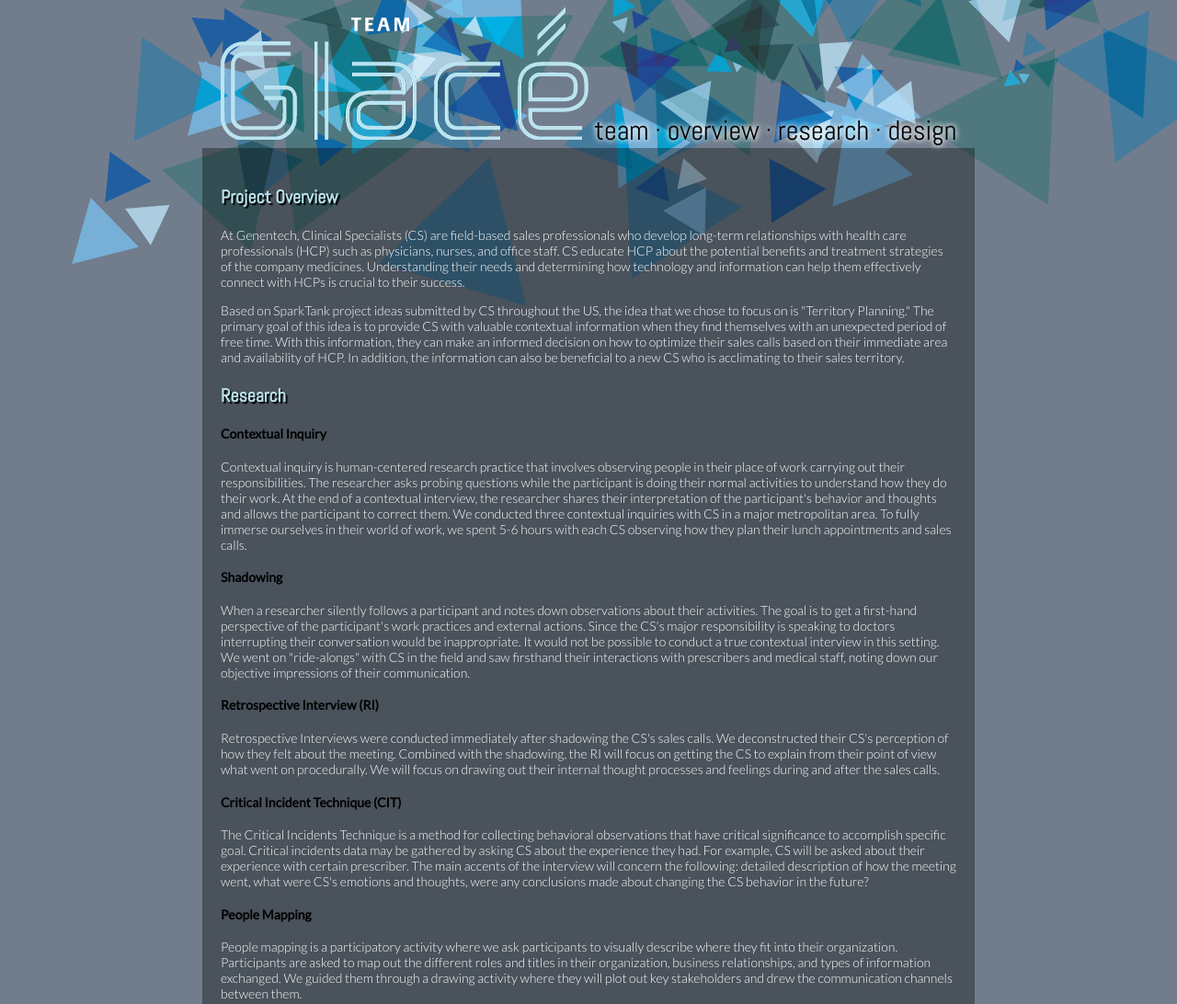
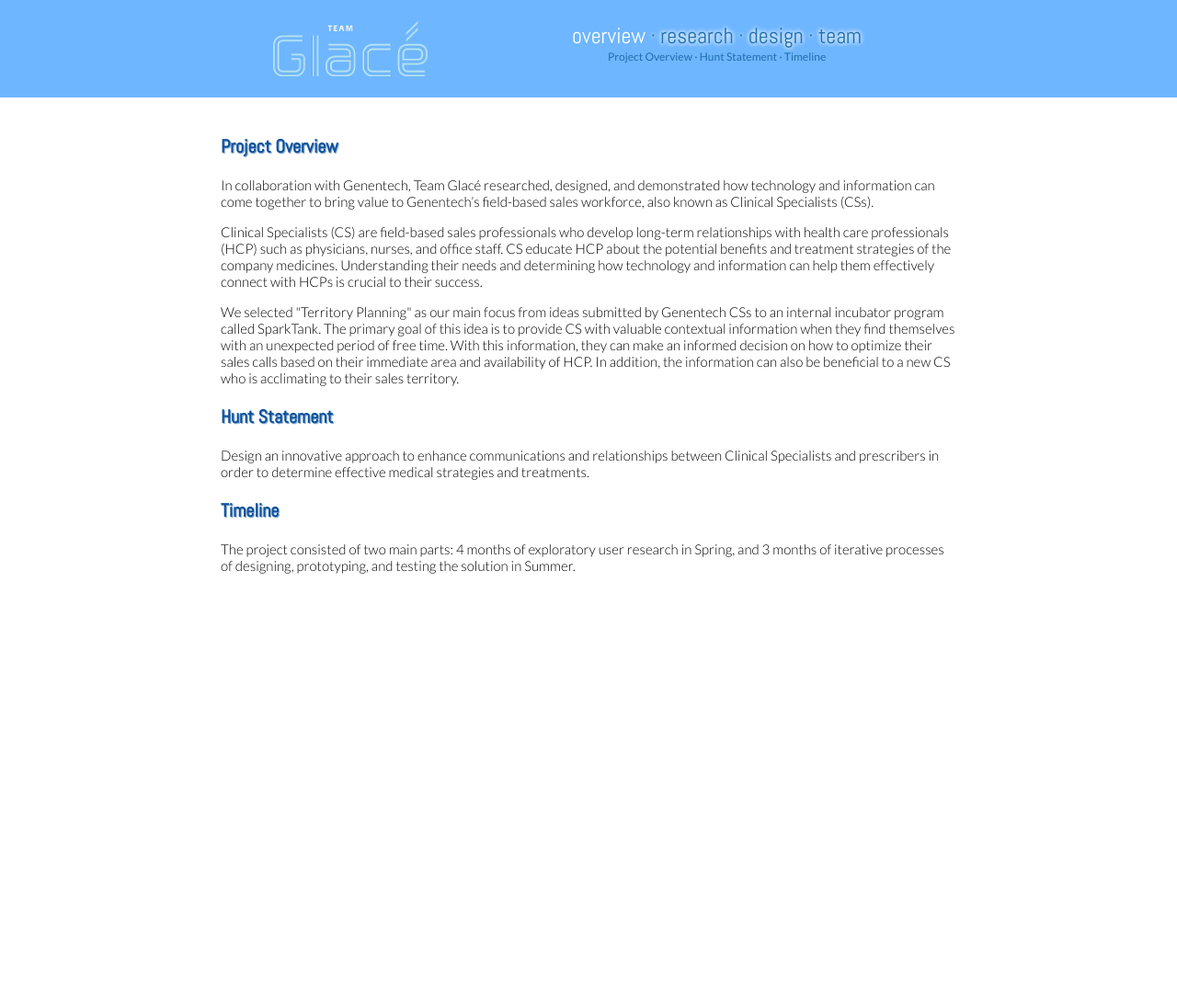
Before and after one commit to trucnguyen/glacewebsite, a plain HTML site: page index.html in a window 1280 px wide. Shown: the top 1092 px of the page at 92% size. After the commit the page ends 800 px from the top, so only its background shows below. Drawn offline with Linux system fonts and the light colour scheme.

Commit message:
Way old cleanup

```diff
--- /dev/null
+++ b/glace-style.css
@@ -0,0 +1,82 @@
+@import url(http://fonts.googleapis.com/css?family=Lato:300,400);
+@import url(http://fonts.googleapis.com/css?family=Abel);
+@import url(http://fonts.googleapis.com/css?family=Cabin);
+
+body
+{
+	font-family: "Lato", Helvetica, Arial, sans-serif;
+	font-size: 15px;
+	font-weight: 300;
+	background-position-y: -200px;
+	background-attachment:fixed;
+	background-repeat:no-repeat;
+	padding: 0;
+	margin: 0;
+}
+
+.header {
+	background-color: rgb(110, 182, 255);
+	padding: 20px;
+}
+
+.header td
+{
+	font-family: Abel;
+	font-size: 24px;
+	text-align: center;
+	text-shadow: 0 0 0.2em #fff, 0 0 0.2em #fff;
+	color: #206EAC;
+	vertical-align: top;
+}
+
+.header a{
+	color: #206EAC;
+	text-decoration: none;
+}
+
+.header .currentpage {
+	color: #fff;
+	text-shadow: none;
+}
+
+.header table {
+	margin-left: auto;
+	margin-right: auto;
+	text-align: center;
+	width: 800px;
+}
+
+.content
+{
+	color: #000;
+	width: 800px;
+	padding: 20px;
+	margin:0 auto;
+	background-color: rgba(255,255,255,.2);
+}
+
+h3
+{
+	font-family: Abel;
+	color: #0D519B;
+	text-shadow: 0.05em 0.05em 0.05em #739AC5;
+	font-size: 20px;
+}
+h4
+{
+	color: #000;
+}
+#logo {
+	width: 168px;
+	height: 60px;
+}
+#teamt td {
+	vertical-align: top;
+}
+
+.subheadings {
+	text-align: left;
+	font-family: "Lato";
+	font-size: 12px;
+	text-shadow: none;
+}
--- a/index.html
+++ b/index.html
@@ -1,91 +1,42 @@
 <html>
 <head>
 
+<meta http-equiv="Content-Type" content="text/html; charset=UTF-8" />
 <title>Glace &middot; MHCI Capstone Project with Genentech &middot; Carnegie Mellon &middot; HCII </title>
-
-<style type="text/css">
-@import url(http://fonts.googleapis.com/css?family=Lato:300,400);
-@import url(http://fonts.googleapis.com/css?family=Abel);
-@import url(http://fonts.googleapis.com/css?family=Cabin);
-
-body
-{
-	font-family: "Lato", Helvetica, Arial, sans-serif;
-	font-size: 14px;
-	font-weight: 300;
-	background-color:#717d8c;
-	background-image:url('biologic_background.png');
-	background-position-y: -200px;
-	background-attachment:fixed;
-	background-repeat:no-repeat;
-}
-
-div.header
-{
-	font-family: Abel;
-	font-size: 30px;
-	text-align: center;
-	text-shadow: 0 0 0.2em #fff, 0 0 0.2em #fff;
-}
-
-div.content
-{
-	color: #fff;
-	width: 800px;
-	padding: 20px;
-	margin:0 auto;
-	background-color: rgba(0,0,0,.35);
-}
-
-h3
-{
-	font-family: Abel;
-	color: #bae4ee;
-	text-shadow: 0.1em 0.1em 0.05em #000;
-	font-size: 20px;
-}
-h4
-{
-	color: #000;
-}
-</style>
+<link rel="stylesheet" type="text/css" href="glace-style.css" />
 </head>
 
 <body>
+
 <div class="header">
-<img src="logo.png" />
-team &middot; overview &middot; research &middot; design
+<table>
+<tr>
+<td>
+<img src="logo.png" id="logo" />
+</td>
+<td>
+<span class="currentpage">overview</span> &middot; <a href="research.html">research</a> &middot; <a href="design.html">design</a> &middot; <a href="team.html">team</a>
+
+<br />
+<span class="subheadings">Project Overview &middot; Hunt Statement &middot; Timeline</span>
+</td>
+</tr>
+</table>
 </div>
 
 <div class="content">
 <h3>Project Overview</h3>
-<p>At Genentech, Clinical Specialists (CS) are field-based sales professionals who develop long-term relationships with health care professionals (HCP) such as physicians, nurses, and office staff. CS educate HCP about the potential benefits and treatment strategies of the company medicines. Understanding their needs and determining how technology and information can help them effectively connect with HCPs is crucial to their success.</p>
-<p>
-Based on SparkTank project ideas submitted by CS throughout the US, the idea that we chose to focus on is "Territory Planning." The primary goal of this idea is to provide CS with valuable contextual information when they find themselves with an unexpected period of free time. With this information, they can make an informed decision on how to optimize their sales calls based on their immediate area and availability of HCP. In addition, the information can also be beneficial to a new CS who is acclimating to their sales territory.
-</p>
+<p>In collaboration with Genentech, Team Glacé researched, designed, and demonstrated how technology and information can come together to bring value to Genentech’s field-based sales workforce, also known as Clinical Specialists (CSs).</p>
 
-<div>
-<h3>Research</h3>
-<h4>Contextual Inquiry</h4>
-<p>Contextual inquiry is human-centered research practice that involves observing people in their place of work carrying out their responsibilities. The researcher asks probing questions while the participant is doing their normal activities to understand how they do their work. At the end of a contextual interview, the researcher shares their interpretation of the participant's behavior and thoughts and allows the participant to correct them.
-We conducted three contextual inquiries with CS in a major metropolitan area. To fully immerse ourselves in their world of work, we spent 5-6 hours with each CS observing how they plan their lunch appointments and sales calls.</p>
+<p>Clinical Specialists (CS) are field-based sales professionals who develop long-term relationships with health care professionals (HCP) such as physicians, nurses, and office staff. CS educate HCP about the potential benefits and treatment strategies of the company medicines. Understanding their needs and determining how technology and information can help them effectively connect with HCPs is crucial to their success.</p>
 
-<h4>Shadowing</h4>
-<p>When a researcher silently follows a participant and notes down observations about their activities. The goal is to get a first-hand perspective of the participant's work practices and external actions. Since the CS's major responsibility is speaking to doctors interrupting their conversation would be inappropriate. It would not be possible to conduct a true contextual interview in this setting.
-We went on "ride-alongs" with CS in the field and saw firsthand their interactions with prescribers and medical staff, noting down our objective impressions of their communication.</p>
+<p>We selected "Territory Planning" as our main focus from ideas submitted by Genentech CSs to an internal incubator program called SparkTank. The primary goal of this idea is to provide CS with valuable contextual information when they find themselves with an unexpected period of free time. With this information, they can make an informed decision on how to optimize their sales calls based on their immediate area and availability of HCP. In addition, the information can also be beneficial to a new CS who is acclimating to their sales territory.</p>
 
-<h4>Retrospective Interview (RI)</h4>
-<p>Retrospective Interviews were conducted immediately after shadowing the CS's sales calls. We deconstructed their CS's perception of how they felt about the meeting. Combined with the shadowing, the RI will focus on getting the CS to explain from their point of view what went on procedurally. We will focus on drawing out their internal thought processes and feelings during and after the sales calls.</p>
+<h3>Hunt Statement</h3>
+Design an innovative approach to enhance communications and relationships between Clinical Specialists and prescribers in order to determine effective medical strategies and treatments.
 
-<h4>Critical Incident Technique (CIT)</h4>
-<p>The Critical Incidents Technique is a method for collecting behavioral observations that have critical significance to accomplish specific goal. Critical incidents data may be gathered by asking CS about the experience they had.
-For example, CS will be asked about their experience with certain prescriber. The main accents of the interview will concern the following: detailed description of how the meeting went, what were CS's emotions and thoughts, were any conclusions made about changing the CS behavior in the future?</p>
-
-<h4>People Mapping</h4>
-<p>People mapping is a participatory activity where we ask participants to visually describe where they fit into their organization. Participants are asked to map out the different roles and titles in their organization, business relationships, and types of information exchanged. We guided them through a drawing activity where they will plot out key stakeholders and drew the communication channels between them.</p>
-
-<h4>I Like, I Wish</h4>
-<p>A structured way for people to express their attitudes about a current product or service they use. The statement format asks them to say what works well about the status quo and what areas of improvement could be.</p>
+<h3>Timeline</h3>
+The project consisted of two main parts: 4 months of exploratory user research in Spring, and 3 months of iterative processes of designing, prototyping, and testing the solution in Summer.
 </div>
 
 </body>
```
Also changed, not shown: design.html (added, +35 -0 lines), research.html (added, +64 -0 lines), team.html (added, +48 -0 lines).
